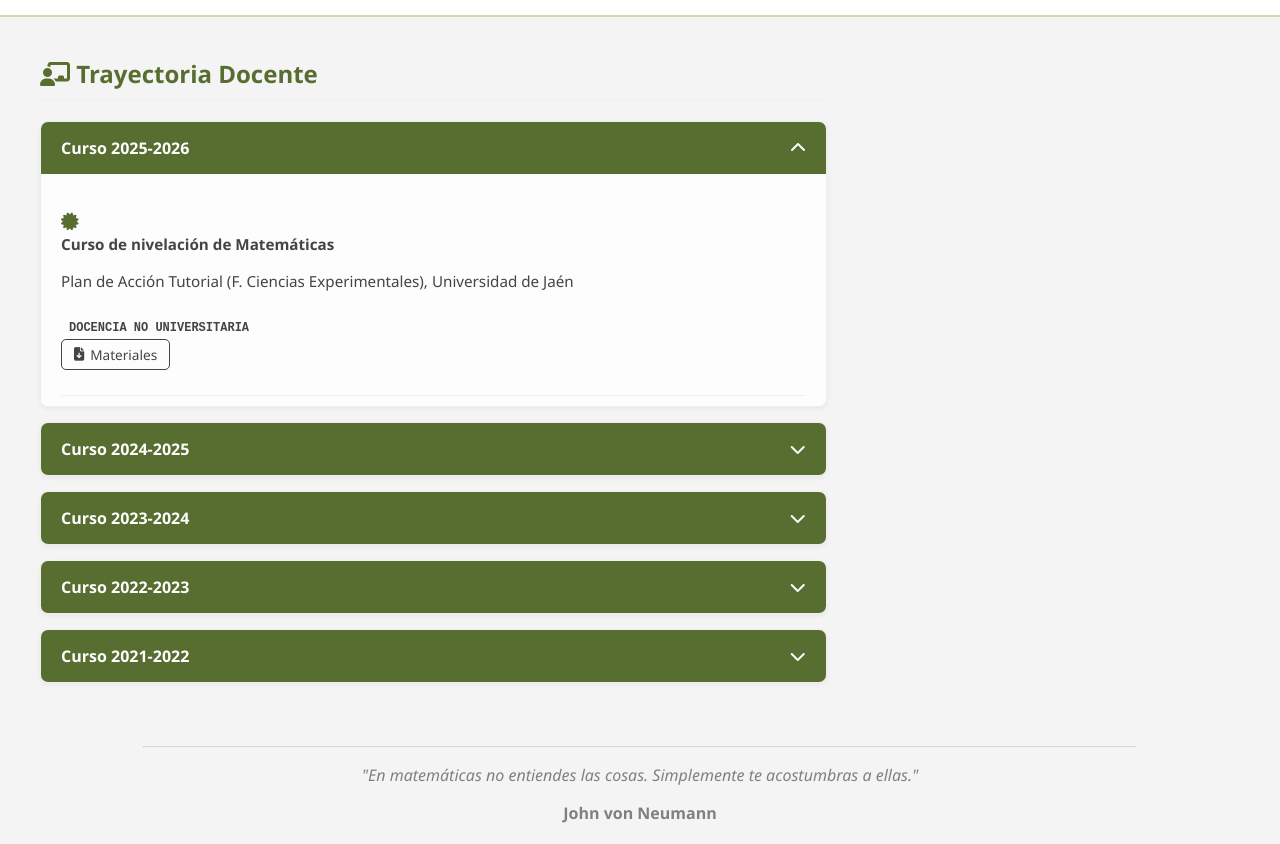
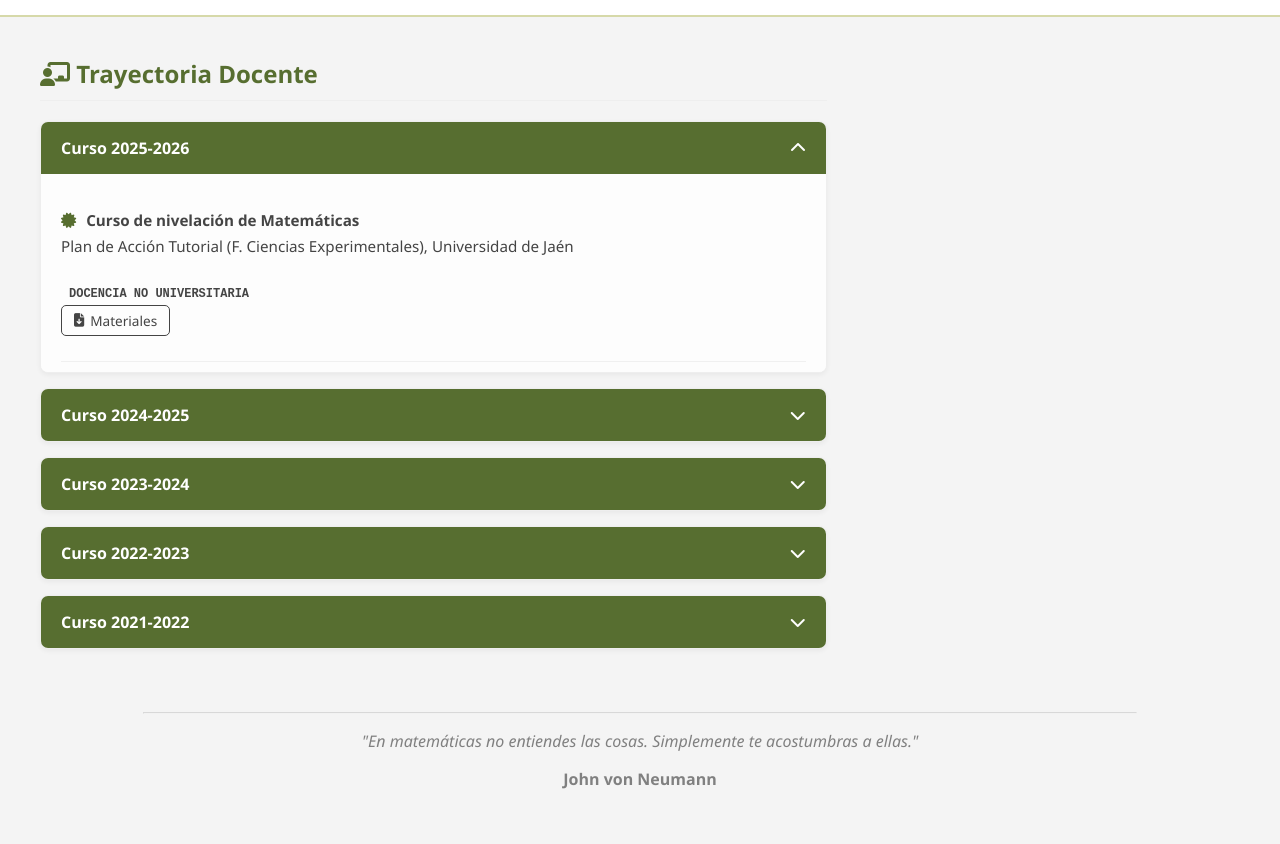
Before and after one commit to dgzamora/dgzamora.github.io, a Jekyll site: the page built from docencia.html, in a window 1280 px wide. Shown: the part 265-1109 px from the top of the page. Built offline with Jekyll 4.4.1, drawn with Linux system fonts in a browser that asks for light colours; a style sheet for code colours, icons or effects is not loaded; after the commit the page ends 1075 px from its top, so only the background shows below that.

Commit message:
docencia_v3

```diff
--- a/docencia.html
+++ b/docencia.html
@@ -20,20 +20,20 @@ title: Docencia
             <div class="pub-card">
                 <div class="pub-info-row">
 
-                    <div class="pub-content-text">
-                        <span class="pub-type-icon">
+                    <div class="pub-reference" style="width: 100%;">
+                        <strong>
+                            <span style="color: var(--uja-blue, #576e30); margin-right: 6px;">
                                 {% if item.tipo == "oficial" %}<i class="fas fa-university"></i>
                                 {% elsif item.tipo == "no_oficial" %}<i class="fas fa-certificate"></i>
                                 {% elsif item.tipo == "tesis" %}<i class="fas fa-award"></i>
                                 {% elsif item.tipo == "tfg" %}<i class="fas fa-user-graduate"></i>
                                 {% else %}<i class="fas fa-chalkboard"></i>{% endif %}
                             </span>
+                            {{ item.titulo }}
+                        </strong>
 
-                        <div class="pub-reference">
-                            <strong>{{ item.titulo }}</strong>
-                            <p class="pub-description">{{ item.subtitulo }}</p>
-                            <span class="badge-simple">{{ item.etiqueta }}</span>
-                        </div>
+                        <p class="pub-description" style="margin-top: 5px;">{{ item.subtitulo }}</p>
+                        <span class="badge-simple" style="display: inline-block; margin-top: 8px;">{{ item.etiqueta }}</span>
                     </div>
 
                     <div class="pub-actions-btns">
```
Lines whose indentation alone changed are shown as unchanged.
